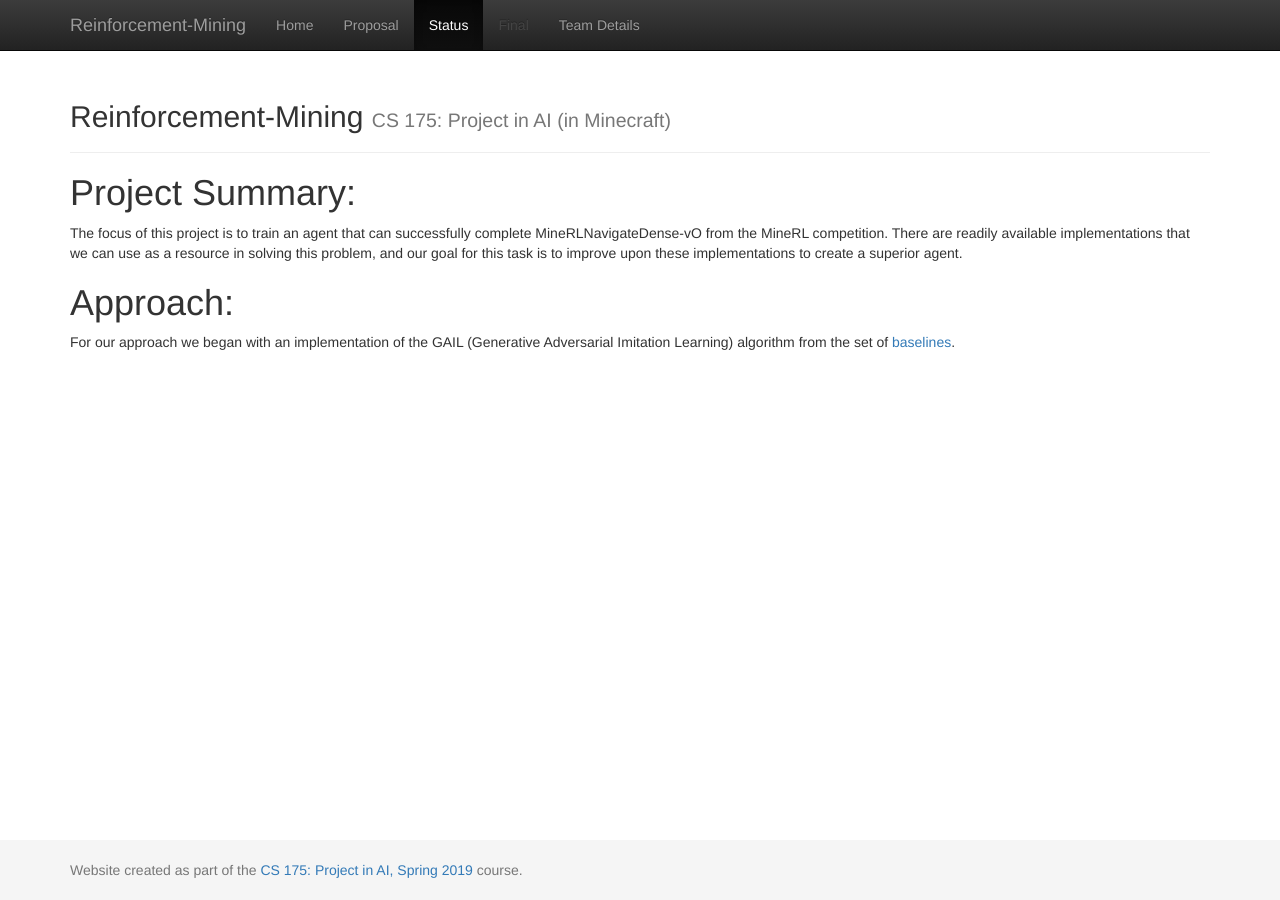
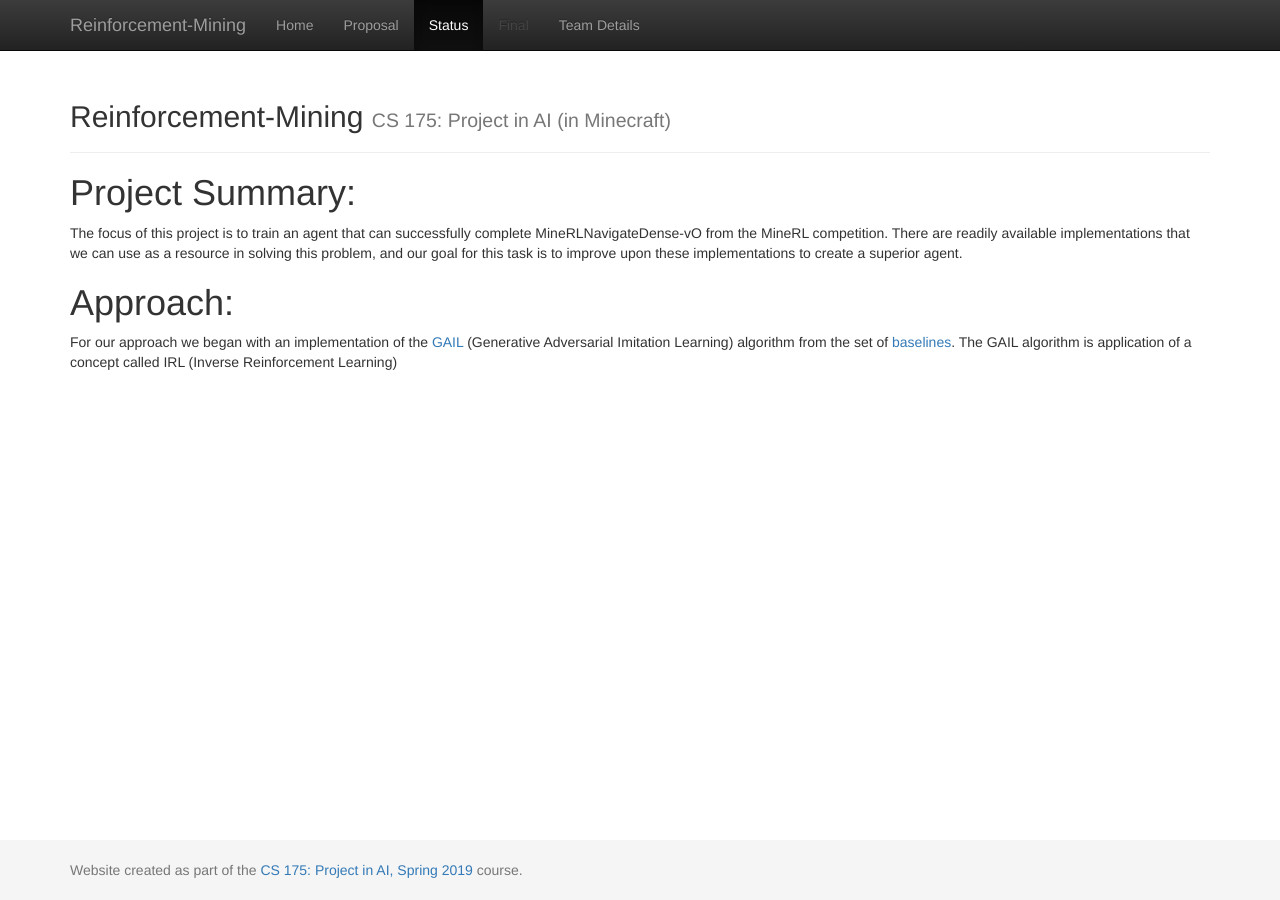
Before and after one commit to TDHTTTT/RM, a Jekyll site: the page built from docs/status.md, in a window 1280 px wide. Built offline with Jekyll 4.4.1, drawn with Linux system fonts in a browser that asks for light colours.

Commit message:
Update status.md

```diff
--- a/docs/status.md
+++ b/docs/status.md
@@ -7,4 +7,4 @@
 The focus of this project is to train an agent that can successfully complete MineRLNavigateDense-vO from the MineRL competition. There are readily available implementations that we can use as a resource in solving this problem, and our goal for this task is to improve upon these implementations to create a superior agent.
 
 # Approach:
-For our approach we began with an implementation of the GAIL (Generative Adversarial Imitation Learning) algorithm from the set of [baselines](https://github.com/minerllabs/baselines/tree/master/general/chainerrl#getting-started).
+For our approach we began with an implementation of the [GAIL](https://arxiv.org/pdf/1606.03476.pdf) (Generative Adversarial Imitation Learning) algorithm from the set of [baselines](https://github.com/minerllabs/baselines/tree/master/general/chainerrl#getting-started). The GAIL algorithm is application of a concept called IRL (Inverse Reinforcement Learning)
```
